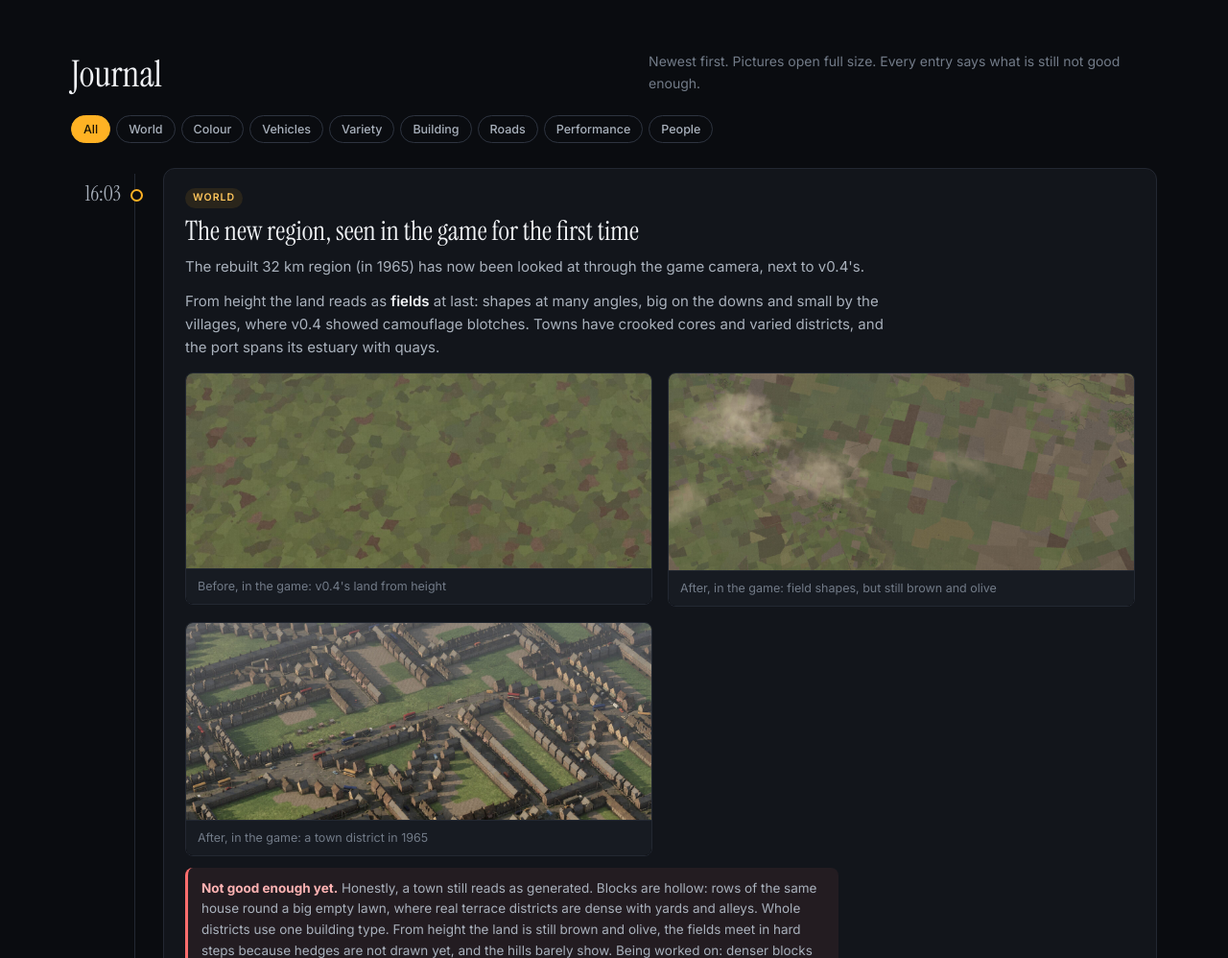
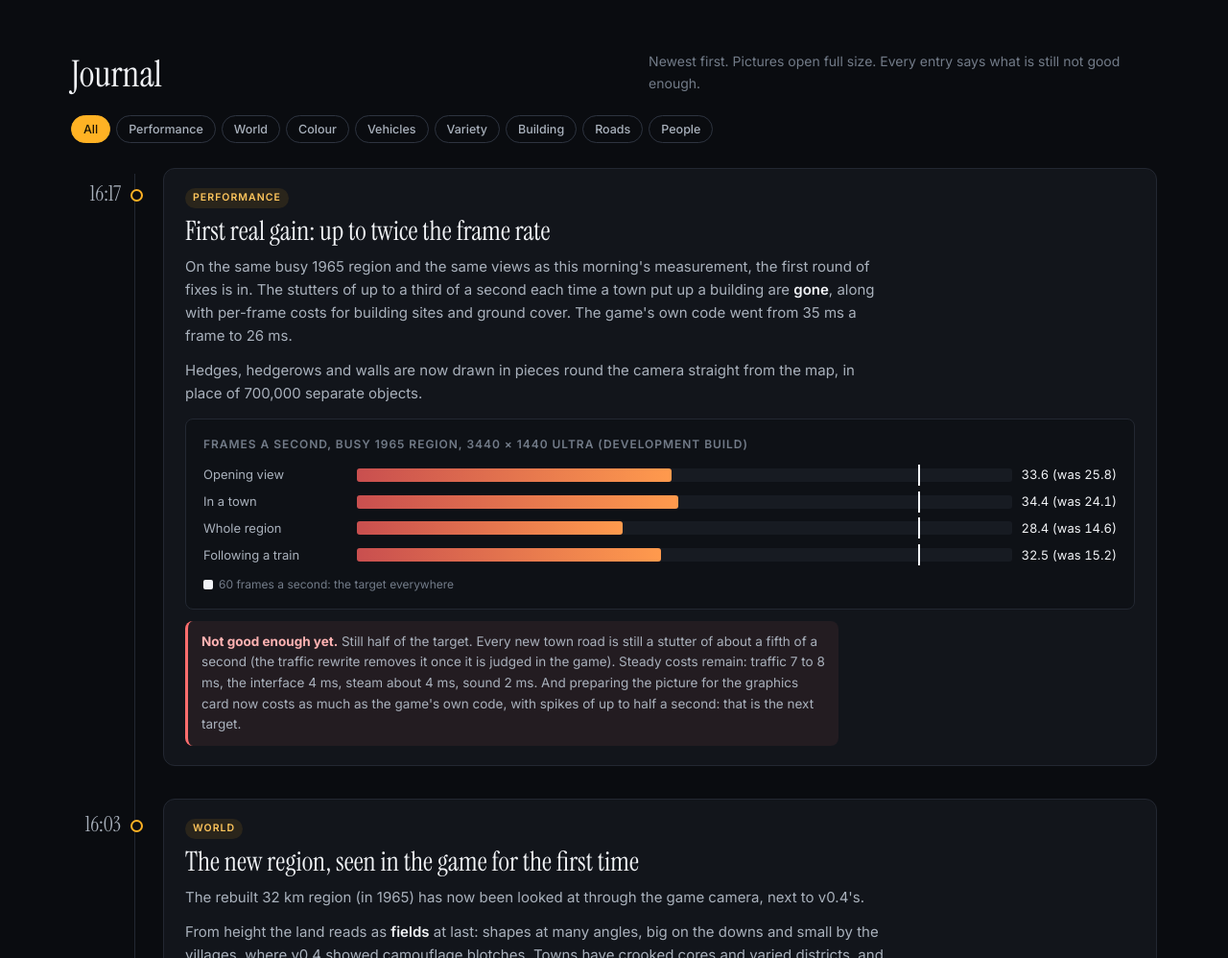
Before and after one commit to unxsist/waybill-journal, a plain HTML site: page index.html in a window 1280 px wide. Shown: the part 1300-2298 px from the top of the page at 96% size. Drawn offline with Linux system fonts and the light colour scheme.

Commit message:
Journal update 2026-11-15 16:17

```diff
--- a/entries.js
+++ b/entries.js
@@ -8,7 +8,7 @@ window.JOURNAL = {
 
   points: [
     { n: 1, tag: "Performance", prio: true, title: "It lags; make Ultra playable, 32 km by default", quote: "the game is lagging a lot, both zoomed in but also zoomed out", stage: 1.5,
-      status: "Measured at your 3440 × 1440 for the first time. The game's own code is the limit, not the graphics card. Fixes under way." },
+      status: "First gain measured: a busy town went from 24 to 34 frames a second, the whole region from 15 to 28. Still half of the 60 target." },
     { n: 2, tag: "Building", prio: true, title: "Building rails and roads is confusing", quote: "especially when dealing with height differences … it's not fun", stage: 1.5,
       status: "Track is never refused for height and routes round houses by itself. The new preview runs in a development build but still looks like a technical drawing." },
     { n: 3, tag: "Roads", title: "Zigzag roads, wonky traffic", quote: "no diagonal roads makes the thing go zigzag and looks hilarious with the lorries", stage: 1.5,
@@ -26,6 +26,13 @@ window.JOURNAL = {
   ],
 
   entries: [
+    { time: "16:17", tags: ["Performance"], title: "First real gain: up to twice the frame rate",
+      body: `<p>On the same busy 1965 region and the same views as this morning's measurement, the first round of fixes is in. The stutters of up to a third of a second each time a town put up a building are <b>gone</b>, along with per-frame costs for building sites and ground cover. The game's own code went from 35 ms a frame to 26 ms.</p>
+      <p>Hedges, hedgerows and walls are now drawn in pieces round the camera straight from the map, in place of 700,000 separate objects.</p>`,
+      chart: { type: "bars", title: "Frames a second, busy 1965 region, 3440 \u00D7 1440 Ultra (development build)", goal: 60, max: 70, goalLabel: "60 frames a second: the target everywhere",
+        rows: [["Opening view", 33.6, "33.6 (was 25.8)"], ["In a town", 34.4, "34.4 (was 24.1)"], ["Whole region", 28.4, "28.4 (was 14.6)"], ["Following a train", 32.5, "32.5 (was 15.2)"]] },
+      bad: `Still half of the target. Every new town road is still a stutter of about a fifth of a second (the traffic rewrite removes it once it is judged in the game). Steady costs remain: traffic 7 to 8 ms, the interface 4 ms, steam about 4 ms, sound 2 ms. And preparing the picture for the graphics card now costs as much as the game's own code, with spikes of up to half a second: that is the next target.` },
+
     { time: "16:03", tags: ["World"], title: "The new region, seen in the game for the first time",
       body: `<p>The rebuilt 32 km region (in 1965) has now been looked at through the game camera, next to v0.4's.</p>
       <p>From height the land reads as <b>fields</b> at last: shapes at many angles, big on the downs and small by the villages, where v0.4 showed camouflage blotches. Towns have crooked cores and varied districts, and the port spans its estuary with quays.</p>`,
--- a/index.html
+++ b/index.html
@@ -109,7 +109,7 @@ figcaption{padding:8px 12px;font-size:12.5px;color:var(--text3);background:var(-
 /* charts */
 .chart{margin:14px 0 6px;padding:16px 18px;border:1px solid var(--line);border-radius:8px;background:var(--bg2)}
 .chart h4{margin:0 0 12px;font-size:12px;font-weight:600;letter-spacing:.08em;text-transform:uppercase;color:var(--text3)}
-.bar{display:grid;grid-template-columns:150px 1fr 64px;gap:10px;align-items:center;margin:7px 0;font-size:13px;color:var(--text2)}
+.bar{display:grid;grid-template-columns:150px 1fr minmax(64px,auto);gap:10px;align-items:center;margin:7px 0;font-size:13px;color:var(--text2)}
 .track{position:relative;height:14px;background:var(--pane2);border-radius:3px}
 .track b{display:block;height:100%;border-radius:3px;background:linear-gradient(90deg,#C94F4F,var(--warn))}
 .track b.ok{background:linear-gradient(90deg,#2FA36A,var(--pos))}
```
